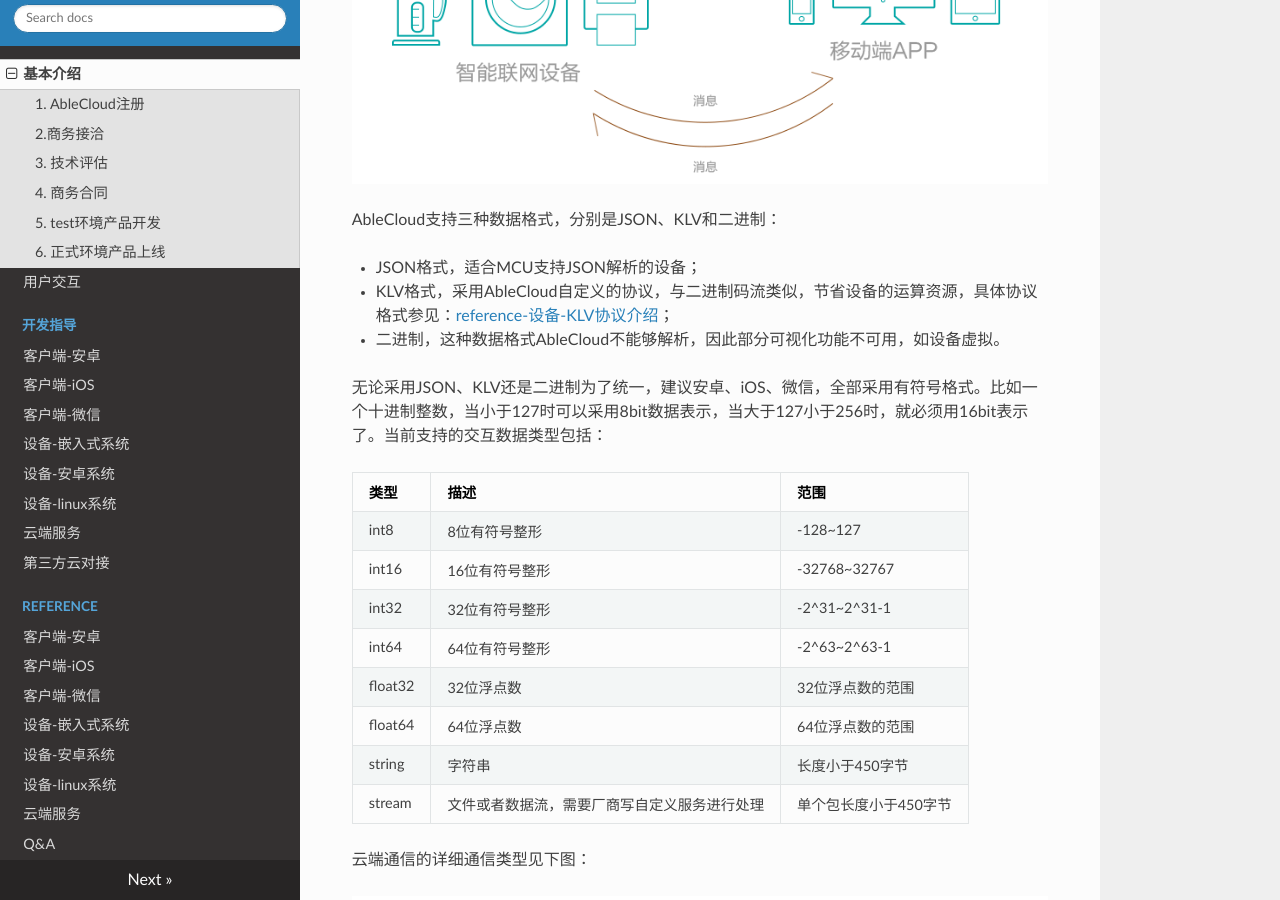
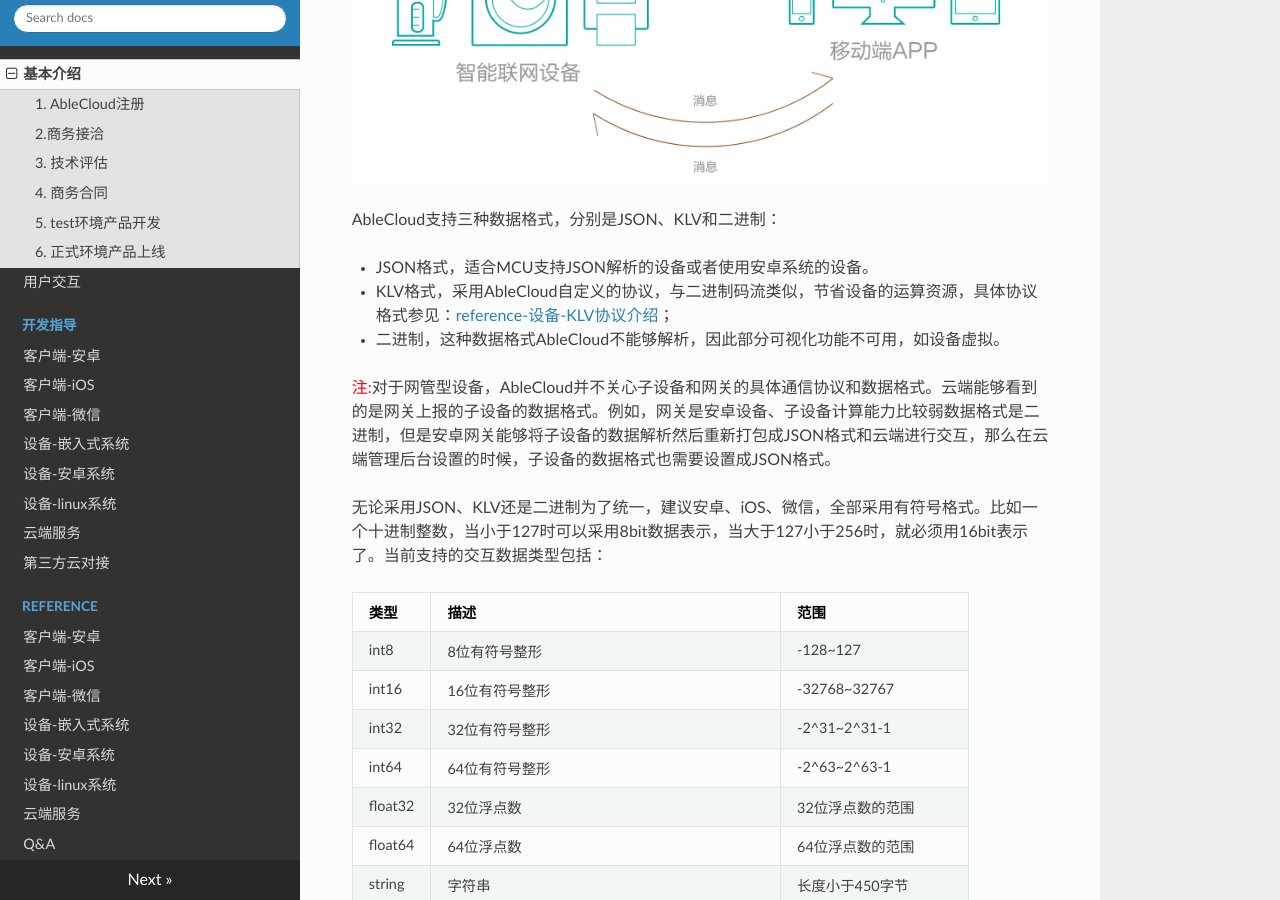
Before and after one commit to JessonW/rd_docs, an MkDocs documentation site: the page built from docs/introduction.md, in a window 1280 px wide and 900 px high, scrolled down 18633 px. Built offline with MkDocs 1.6.1, drawn with Linux system fonts in a browser that asks for light colours; nearby versions of some CDN libraries; old or Windows-style settings are respelled for this version of MkDocs.

Commit message:
update introduciton

```diff
--- a/docs/introduction.md
+++ b/docs/introduction.md
@@ -508,10 +508,12 @@
 
 AbleCloud支持三种数据格式，分别是JSON、KLV和二进制：
 
-- JSON格式，适合MCU支持JSON解析的设备；
+- JSON格式，适合MCU支持JSON解析的设备或者使用安卓系统的设备。
 
 - KLV格式，采用AbleCloud自定义的协议，与二进制码流类似，节省设备的运算资源，具体协议格式参见：[reference-设备-KLV协议介绍](reference/device.md#klv)；
 - 二进制，这种数据格式AbleCloud不能够解析，因此部分可视化功能不可用，如设备虚拟。
+
+<font color="red"> 注:</font>对于网管型设备，AbleCloud并不关心子设备和网关的具体通信协议和数据格式。云端能够看到的是网关上报的子设备的数据格式。例如，网关是安卓设备、子设备计算能力比较弱数据格式是二进制，但是安卓网关能够将子设备的数据解析然后重新打包成JSON格式和云端进行交互，那么在云端管理后台设置的时候，子设备的数据格式也需要设置成JSON格式。
 
 无论采用JSON、KLV还是二进制为了统一，建议安卓、iOS、微信，全部采用有符号格式。比如一个十进制整数，当小于127时可以采用8bit数据表示，当大于127小于256时，就必须用16bit表示了。当前支持的交互数据类型包括：
 
```
